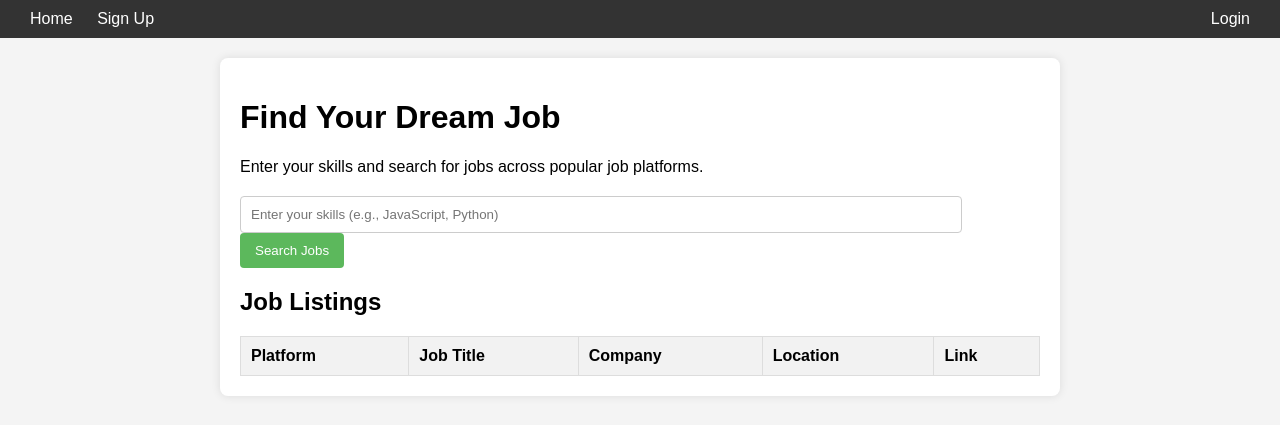
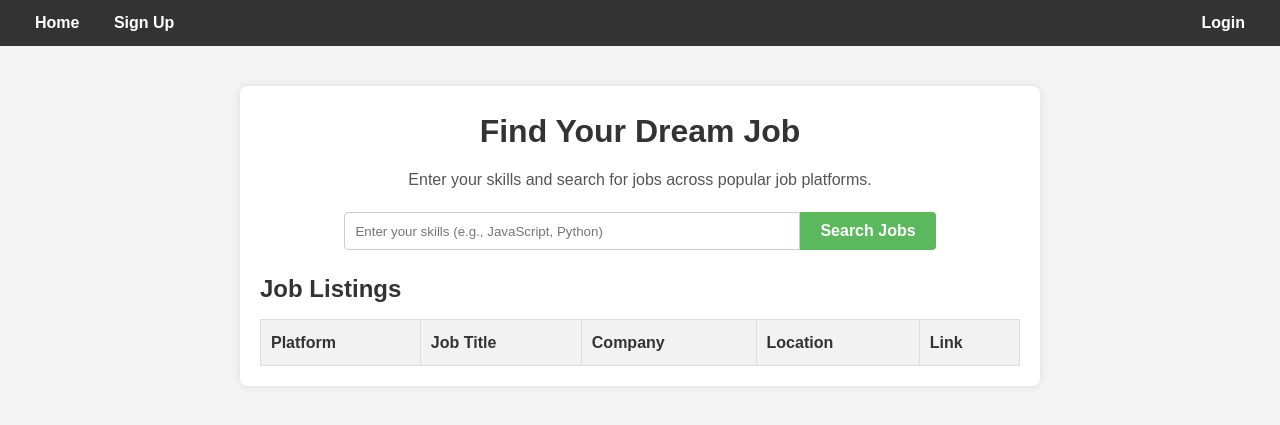
Before and after one commit to DDoesCode/JobLo, a Flask app: page / in a window 1280 px wide. Shown: the top 425 px of the page. Run offline with Flask 2, Linux system fonts and the light colour scheme; lists and menus that the app fills with data are empty.

Commit message:
2nd commit

```diff
--- a/app.py
+++ b/app.py
@@ -1,5 +1,6 @@
 from flask import Flask, request, render_template, jsonify
 import requests
+import random
 from bs4 import BeautifulSoup
 from selenium import webdriver
 from selenium.webdriver.common.by import By
@@ -12,6 +13,10 @@ app = Flask(__name__)
 @app.route('/')
 def home():
     return render_template('index.html')
+
+@app.route('/signup')
+def signup():
+    return render_template('signup.html')
 
 @app.route('/search_jobs')
 def search_jobs():
@@ -47,18 +52,20 @@ def scrape_internshala(skills):
         title = title_element.text.strip() if title_element else "Title not available"
         job_link = "https://www.internshala.com" + title_element['href'] if title_element else "#"
 
-        company_element = job_card.find('a', class_='company_and_premium')
+        company_element = job_card.find('a', class_="company_and_premium")
         company = company_element.text.strip() if company_element else "Company not available"
 
         location_element = job_card.find('div', class_='row-1-item locations')
         location = location_element.text.strip() if location_element else "Location not available"
+
+        platform_choice = random.choice(['LinkedIn', 'Internshala'])
 
         job_listings.append({
             'title': title,
             'company': company,
             'location': location,
             'link': job_link,
-            'platform': 'Internshala'
+            'platform': platform_choice
         })
 
     return job_listings
--- a/static/script.js
+++ b/static/script.js
@@ -39,3 +39,29 @@ function searchJobs() {
             alert('An error occurred while fetching job listings. Please try again later.');
         });
 }
+function handleSignup(event) {
+    event.preventDefault();
+    const username = document.getElementById("username").value;
+    const email = document.getElementById("email").value;
+    const password = document.getElementById("password").value;
+
+    fetch('/signup', {
+        method: 'POST',
+        headers: {
+            'Content-Type': 'application/json',
+        },
+        body: JSON.stringify({ username, email, password }),
+    })
+    .then(response => response.json())
+    .then(data => {
+        if (data.success) {
+            alert('Sign-up successful!');
+        } else {
+            alert('Sign-up failed: ' + data.message);
+        }
+    })
+    .catch(error => {
+        console.error('Error:', error);
+        alert('An error occurred during sign-up.');
+    });
+}
--- a/static/style.css
+++ b/static/style.css
@@ -1,96 +1,139 @@
 /* Global Styles */
+* {
+    margin: 0;
+    padding: 0;
+    box-sizing: border-box;
+}
+
 body {
     font-family: Arial, sans-serif;
-    margin: 0;
-    padding: 0;
-    background-color: #f4f4f4; /* Use a common background color for both pages */
+    background-color: #f4f4f4;
+    color: #333;
+    line-height: 1.6;
 }
 
-.container {
-    max-width: 800px;
-    margin: 20px auto;
-    padding: 20px;
-    background-color: #fff;
-    border-radius: 8px;
-    box-shadow: 0 0 10px rgba(0, 0, 0, 0.1);
-}
-
+/* Navbar */
 .navbar {
     display: flex;
     justify-content: space-between;
+    align-items: center;
     background-color: #333;
     padding: 10px 20px;
-    color: white;
 }
 
 .navbar a {
-    color: white;
+    color: #ffffff;
     text-decoration: none;
-    padding: 10px;
+    padding: 10px 15px;
+    font-weight: bold;
 }
 
 .navbar a:hover {
     background-color: #575757;
-}
-
-.search-box {
-    margin: 20px 0;
-}
-
-input[type="text"] {
-    width: calc(100% - 100px);
-    padding: 10px;
-    border: 1px solid #ccc;
     border-radius: 4px;
 }
 
-button {
-    padding: 10px 15px;
-    border: none;
-    border-radius: 4px;
-    background-color: #5cb85c;
-    color: white;
-    cursor: pointer;
+/* Main Container */
+.container {
+    max-width: 800px;
+    margin: 40px auto;
+    padding: 20px;
+    background-color: #ffffff;
+    border-radius: 8px;
+    box-shadow: 0 0 10px rgba(0, 0, 0, 0.1);
+    text-align: center;
 }
 
-button:hover {
+.container h1 {
+    font-size: 2em;
+    margin-bottom: 10px;
+    color: #333;
+}
+
+.container p {
+    margin-bottom: 20px;
+    color: #555;
+}
+
+/* Search Box */
+.search-box {
+    display: flex;
+    justify-content: center;
+    margin-bottom: 20px;
+}
+
+.search-box input[type="text"] {
+    width: 60%;
+    padding: 10px;
+    border: 1px solid #ccc;
+    border-radius: 4px 0 0 4px;
+    outline: none;
+}
+
+.search-box button {
+    padding: 10px 20px;
+    border: none;
+    background-color: #5cb85c;
+    color: #ffffff;
+    font-size: 1em;
+    font-weight: bold;
+    border-radius: 0 4px 4px 0;
+    cursor: pointer;
+    transition: background-color 0.3s;
+}
+
+.search-box button:hover {
     background-color: #4cae4c;
 }
 
-table {
+/* Job Results Table */
+.results {
+    margin-top: 20px;
+    text-align: left;
+}
+
+.results h2 {
+    font-size: 1.5em;
+    color: #333;
+    margin-bottom: 10px;
+}
+
+#jobTable {
     width: 100%;
     border-collapse: collapse;
-    margin-top: 20px;
+    margin-top: 10px;
 }
 
-th, td {
+#jobTable th,
+#jobTable td {
     padding: 10px;
     border: 1px solid #ddd;
     text-align: left;
 }
 
-th {
+#jobTable th {
     background-color: #f2f2f2;
+    font-weight: bold;
 }
 
-/* Additional styles for the sign-up page */
-.logo {
-    margin-bottom: 20px;
+#jobTable tr:nth-child(even) {
+    background-color: #f9f9f9;
 }
 
-.sign-up input {
-    width: calc(100% - 20px);
-    padding: 10px;
-    margin: 10px 0;
-    border: none;
-    border-radius: 4px;
-    background: rgba(255, 255, 255, 0.2);
-    color: #fff;
-}
-
-/* Responsive Styles */
+/* Responsive Design */
 @media (max-width: 600px) {
     .container {
         width: 90%;
     }
+
+    .search-box input[type="text"] {
+        width: 100%;
+        margin-bottom: 10px;
+        border-radius: 4px;
+    }
+
+    .search-box button {
+        width: 100%;
+        border-radius: 4px;
+    }
 }
--- a/templates/index.html
+++ b/templates/index.html
@@ -4,13 +4,13 @@
     <meta charset="UTF-8">
     <meta name="viewport" content="width=device-width, initial-scale=1.0">
     <title>Job Search Portal</title>
-    <link rel="stylesheet" href="/static/style.css"> <!-- Link to the new stylesheet -->
+    <link rel="stylesheet" href="{{ url_for('static', filename='style.css') }}">
 </head>
 <body>
     <nav class="navbar">
         <div>
-            <a href="index.html">Home</a>
-            <a href="signup.html">Sign Up</a>
+            <a href="/">Home</a>
+            <a href="/signup">Sign Up</a>
         </div>
         <div>
             <a href="/login">Login</a>
```
Also changed, not shown: templates/signup.html (+107 -10 lines), static/logo.png (added).
